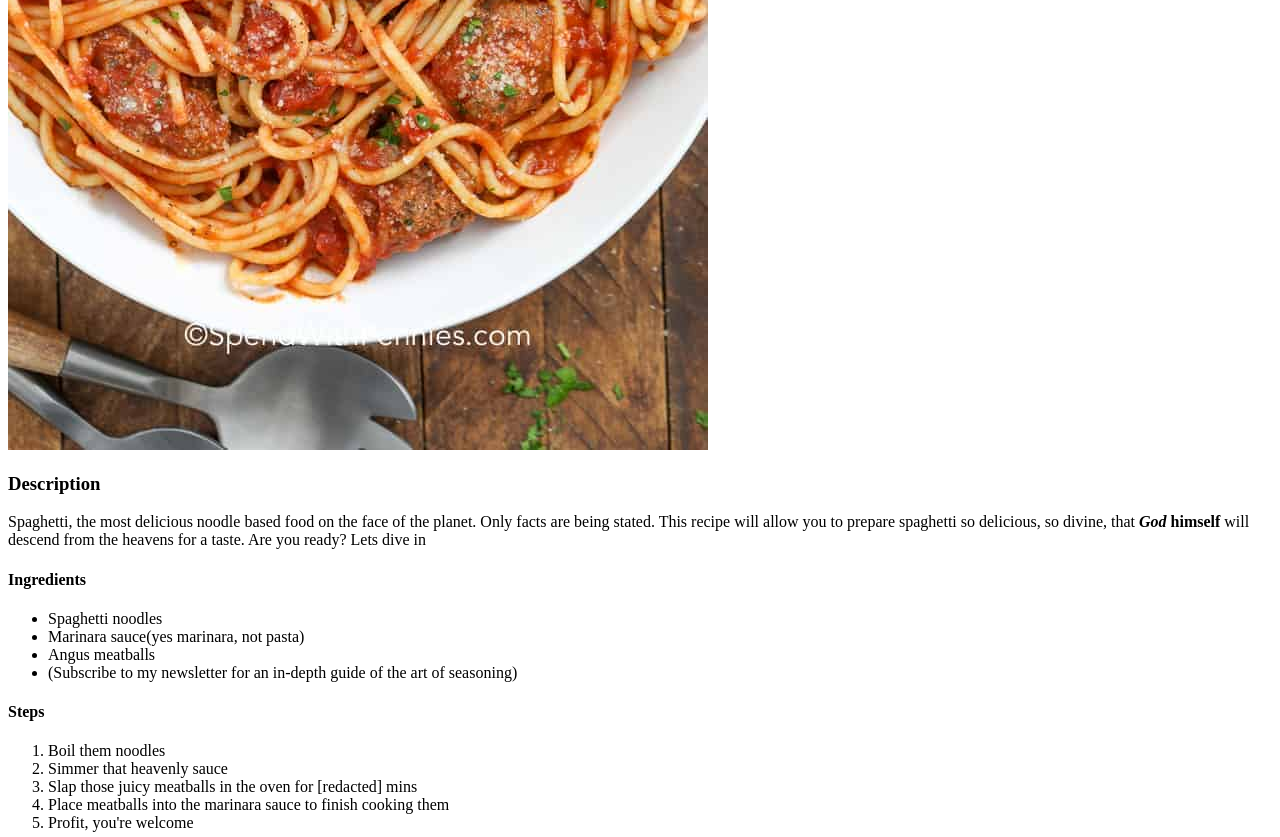
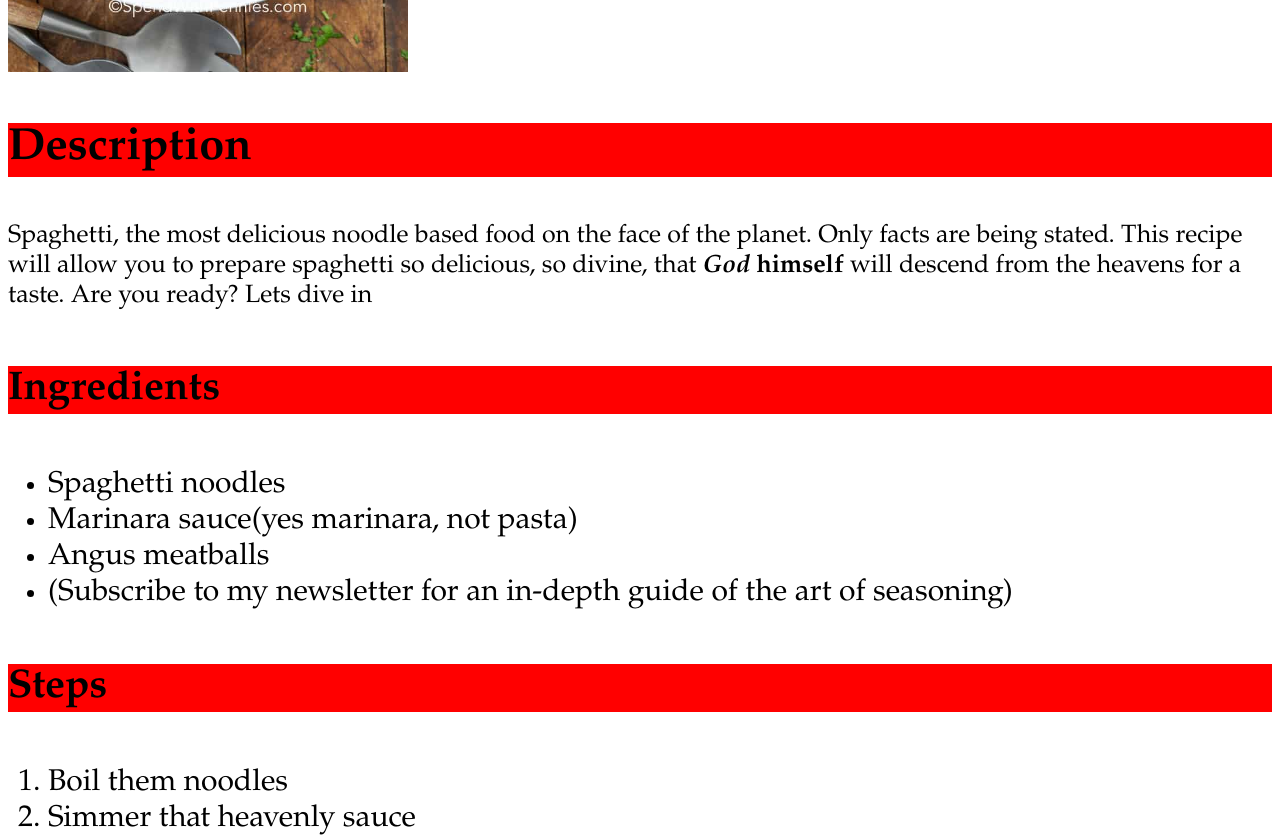
Before and after one commit to Jpeterson2012/odin-recipes, a plain HTML site: page recipes/spaghetti.html in a window 1280 px wide. Shown: the part 680-1517 px from the top of the page. Drawn offline with Linux system fonts and the light colour scheme.

Commit message:
Added external templated css to each recipe page

```diff
--- /dev/null
+++ b/recipes/recipe.css
@@ -0,0 +1,26 @@
+body {
+    font-family: Garamond, serif;
+}
+h1,h3,h4 {
+    background-color: red;
+}
+h1 {
+    text-align: center;
+    font-size: 60px;
+}
+h3 {
+    font-size: 45px;
+}
+h4 {
+    font-size: 40px;
+}
+p {
+    font-size: 25px;
+}
+img {
+    height: auto;
+    width: 400px;
+}
+ol, ul {
+    font-size: 30px;
+}
--- a/recipes/spaghetti.html
+++ b/recipes/spaghetti.html
@@ -3,10 +3,11 @@
 <head>
     <meta charset="UTF-8">
     <title>Document</title>
+    <link rel="stylesheet" href="./recipe.css">
 </head>
 <body>
     <h1>Spaghetti</h1>
-    <img src="../images/Spaghetti.jpg" alt="Delicious spaghetti">
+    <img src="../images/Spaghetti.jpg" alt="Delicious spaghetti" class="center">
     <h3>Description</h3>
     <p>Spaghetti, the most delicious noodle based food on the face of the planet.
         Only facts are being stated. This recipe will allow you to prepare spaghetti
```
Also changed, not shown: recipes/chicken-wrap.html (+1 -0 lines), recipes/oatmeal.html (+1 -0 lines).
